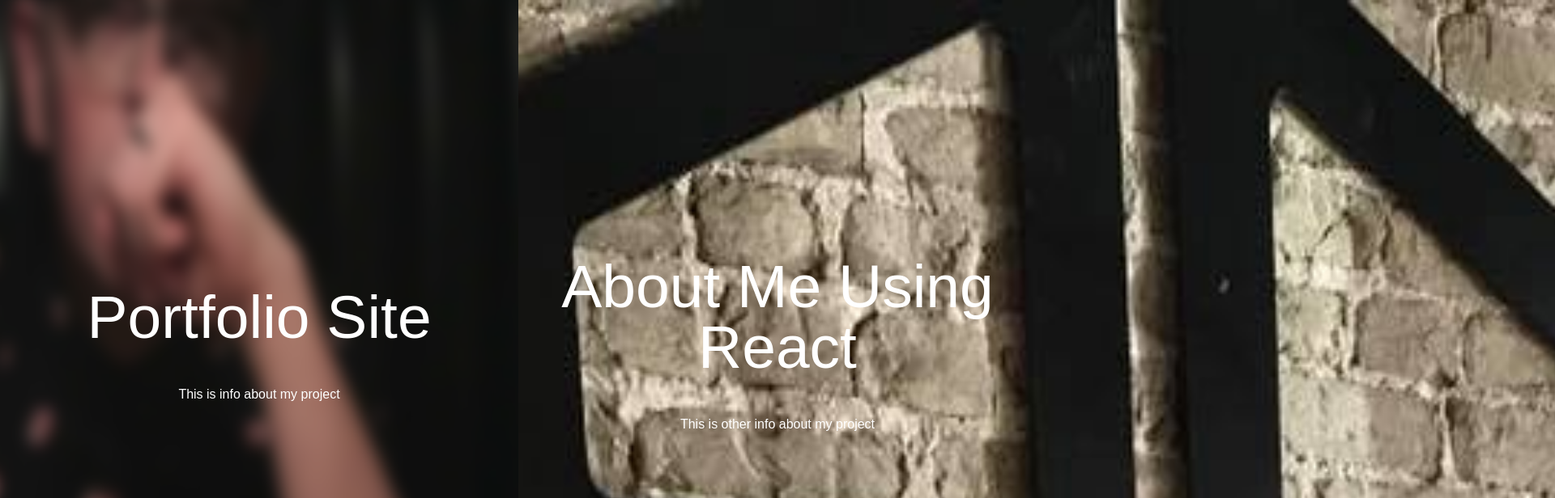
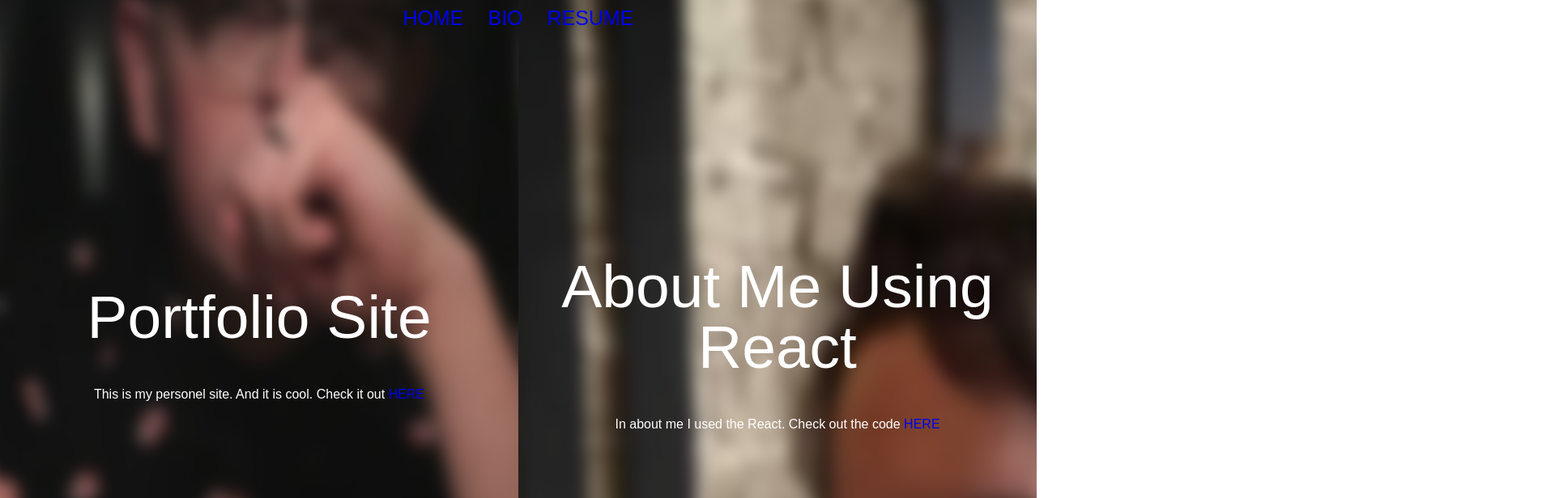
Before and after one commit to Josifraburn/about-me-react-new, a React (Create React App) app: page /projects in a window 1280 px wide. Shown: the top 616 px of the page at 81% size, 1920 px wide, since content can reach past the window. Built offline with nearby package versions, Linux system fonts and the light colour scheme.

Commit message:
I added the nav bar in in the projects file

```diff
--- a/src/Components/ProjectsSkeleton.js
+++ b/src/Components/ProjectsSkeleton.js
@@ -17,6 +17,7 @@ class ProjectsSkeleton extends Component {
                 </h1>
                 <p>
                     {this.props.info}
+
                 </p>
             </div>
         )
--- a/src/Containers/ProjectsContainer.css
+++ b/src/Containers/ProjectsContainer.css
@@ -1,3 +1,4 @@
+
 .projects-main {
     display: flex;
     min-width: 100%;
@@ -5,6 +6,49 @@
     overflow-x: hidden;
     color: white;
 }
+
+.projects-nav {
+    position: absolute;
+    z-index: 9999999;
+    color: white;
+    font-size: 30px;
+    left: 50%;
+    margin-right: -50%;
+    transform: translate(-50%, 20%)
+}
+
+.projects-link {
+    position: relative;
+    text-decoration: none;
+    font-size: 25px;
+    margin: 15px;
+}
+
+.projects-link:hover {
+    color: white;
+}
+
+.projects-link:before {
+    content: "";
+    position: absolute;
+    width: 100%;
+    height: 2px;
+    bottom: 0;
+    left: 0;
+    background-color: white;
+    visibility: hidden;
+    -webkit-transform: scaleX(0);
+    transform: scaleX(0);
+    -webkit-transition: all 0.5s ease-in-out 0s;
+    transition: all 0.5s ease-in-out 0s;
+}
+
+.projects-link:hover:before {
+    visibility: visible;
+    -webkit-transform: scaleX(1);
+    transform: scaleX(1);
+}
+
 
 .project1-container {
     position: relative;
@@ -18,7 +62,7 @@
     left: 500px;
     z-index: -1;
     height: 300%;
-    width: 200%;
+    width: 250%;
     transform: translate(-1000px, -500px);
     filter: blur(10px);
 }
@@ -34,7 +78,9 @@
 
 .project2-container {
     width: 50%;
+    position: relative;
     z-index: 2;
+    overflow: hidden;
 }
 
 .projects-content2 {
@@ -50,5 +96,7 @@
     position: absolute;
     z-index: -1;
     height: 500%;
-    width: 200%;
+    width: 300%;
+    transform: translate(-500px, -500px);
+    filter: blur(10px);
 }
--- a/src/Containers/ProjectsContainer.js
+++ b/src/Containers/ProjectsContainer.js
@@ -1,17 +1,30 @@
 import React, { Component } from 'react';
 import ProjectsSkeleton from '../Components/ProjectsSkeleton'
+import { Link } from 'react-router-dom';
 import './ProjectsContainer.css'
 
 class ProjectsContainer extends Component{
     render() {
         return(
+            <div>
+                <div className='projects-nav'>
+                    <Link to='/' className='projects-link'>
+                        HOME
+                    </Link>
+                    <Link to='/bio' className='projects-link'>
+                        BIO
+                    </Link>
+                    <Link to='/resume' className='projects-link'>
+                        RESUME
+                    </Link>
+                </div>
                 <div className='projects-main'>
                     <div className='project1-container'>
                         <img src='OtherFiles/josifimage.jpg' className='project1-img'/>
                         <div className='project1-background'>
                         </div>
                         <div className='projects-content1'>
-                        <ProjectsSkeleton projectName='Portfolio Site' info='This is info about my project'  />
+                            <ProjectsSkeleton projectName='Portfolio Site' info={<p> This is my personel site. And it is cool. Check it out <a href='https://josifraburn.github.io/'> HERE </a> </p>}  />
                         </div>
                     </div>
                     <div className='project2-container'>
@@ -19,7 +32,8 @@ class ProjectsContainer extends Component{
                         <div className='project2-background'>
                         </div>
                         <div className='projects-content2'>
-                        <ProjectsSkeleton projectName='About Me Using React' info='This is other info about my project' />
+                            <ProjectsSkeleton projectName='About Me Using React' info= {<p> In about me I used the React. Check out the code <a href='https://github.com/Josifraburn/about-me-react-new'> HERE </a> </p>}  />
+                        </div>
                     </div>
                 </div>
             </div>
--- a/src/styles/index.css
+++ b/src/styles/index.css
@@ -5,3 +5,11 @@ body {
     overflow-x: hidden;
     overflow-y: hidden;
 }
+
+a {
+    text-decoration: none;
+}
+
+a:visited {
+    color:inherit;
+}
```
Also changed, not shown: 1 other file (tests, documents, lock files or other folders). Lines whose indentation alone changed are shown as unchanged.
